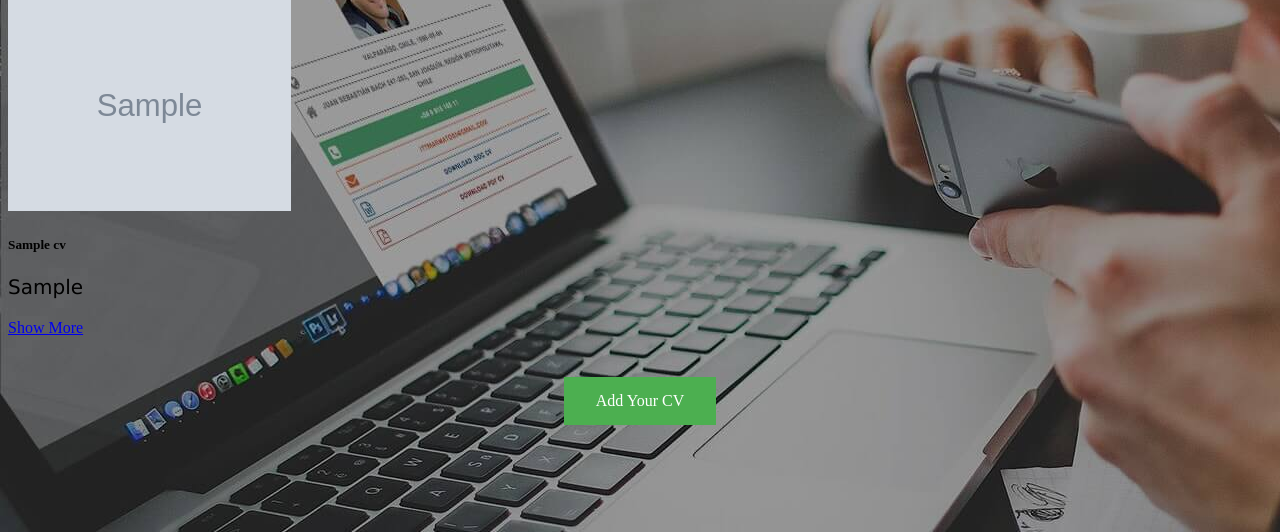
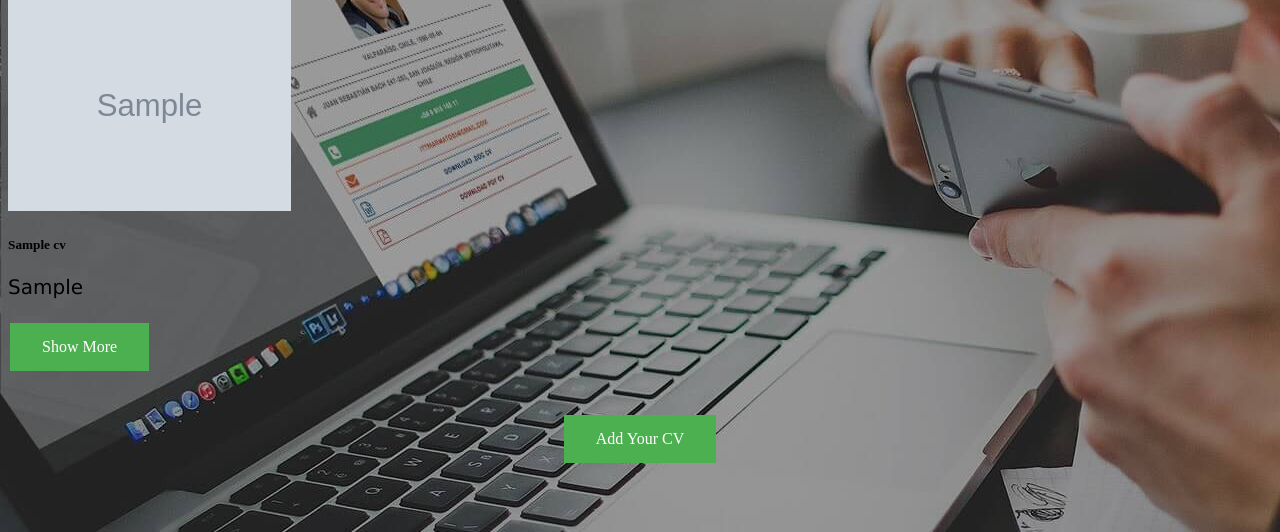
Before and after one commit to anu-thomas-triassicsolutions/Cv2, a Django app: page / in a window 1280 px wide. Shown: the part 268-800 px from the top of the page. Run offline with Django 3.2, Linux system fonts and the light colour scheme; tables that the repository leaves empty hold one stand-in row (values such as "Sample post"); grey boxes marked "Sample" are stand-in pictures.

Commit message:
Update thumbnail.html

```diff
--- a/Cv/template/thumbnail.html
+++ b/Cv/template/thumbnail.html
@@ -39,7 +39,6 @@ p {
     </div>
 </header>
 
-
 <body>
 <br>
 <div class="container" >
@@ -51,7 +50,7 @@ p {
                 <div class="card-body">
                     <h5 class="card-title">{{i.name}}</h5>
                     <p class="card-text">{{i.designation}}</p>
-                    <a href="{% url 'display' i.id %}" class="btn btn-primary">Show More</a>
+                    <a href="{% url 'display' i.id %}" class="button">Show More</a>
                 </div>
             </div><br>
         </div>
```
